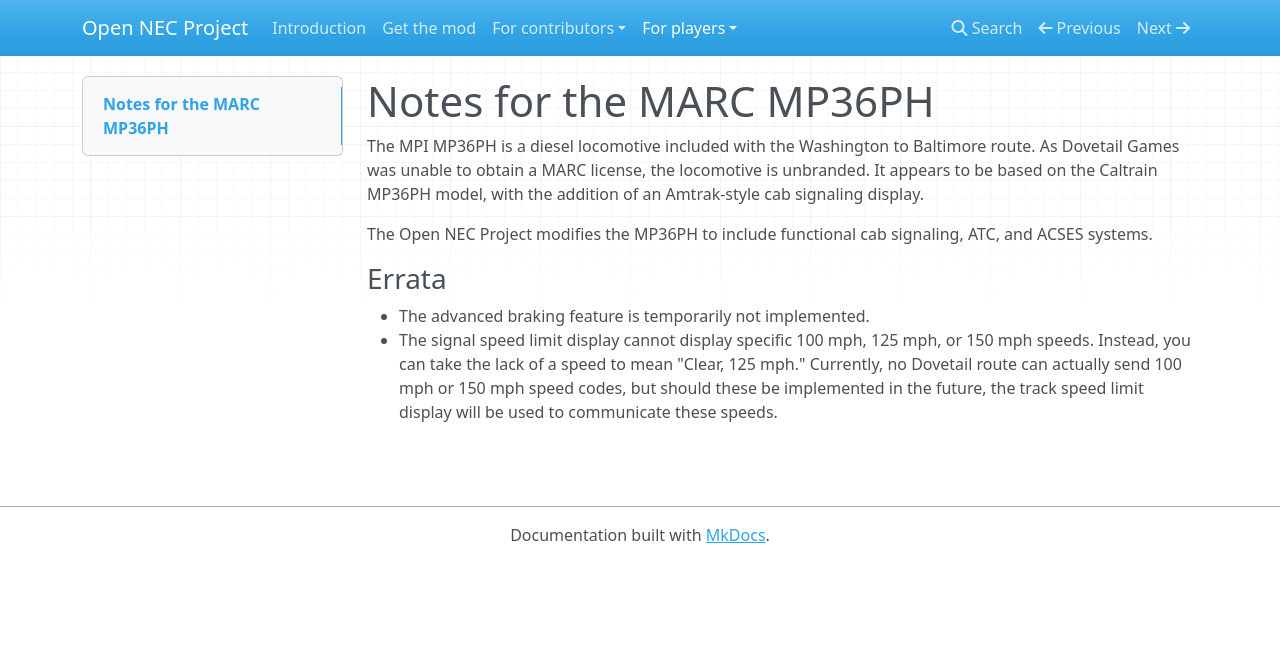
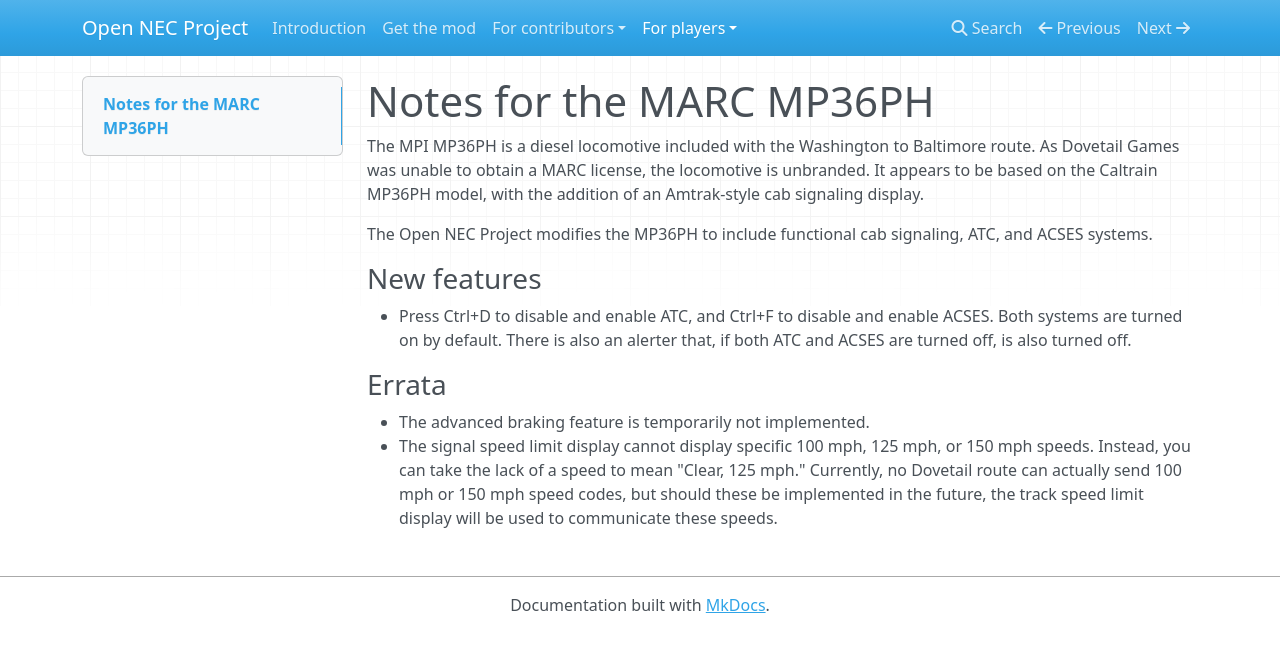
Before and after one commit to YoRyan/open-nec, an MkDocs documentation site: the page built from Docs/for-players/marc-mp36ph.md, in a window 1280 px wide. Shown: the top 652 px of the page. Built offline with MkDocs 1.6.1, drawn with Linux system fonts in a browser that asks for light colours; nearby versions of some CDN libraries.

Commit message:
feat(MP36): implement ctrl+d/f safety systems toggles

```diff
--- a/Docs/for-players/marc-mp36ph.md
+++ b/Docs/for-players/marc-mp36ph.md
@@ -4,6 +4,10 @@
 
 The Open NEC Project modifies the MP36PH to include functional cab signaling, ATC, and ACSES systems.
 
+### New features
+
+- Press Ctrl+D to disable and enable ATC, and Ctrl+F to disable and enable ACSES. Both systems are turned on by default. There is also an alerter that, if both ATC and ACSES are turned off, is also turned off.
+
 ### Errata
 
 - The advanced braking feature is temporarily not implemented.
```
Also changed, not shown: 2 other files.
